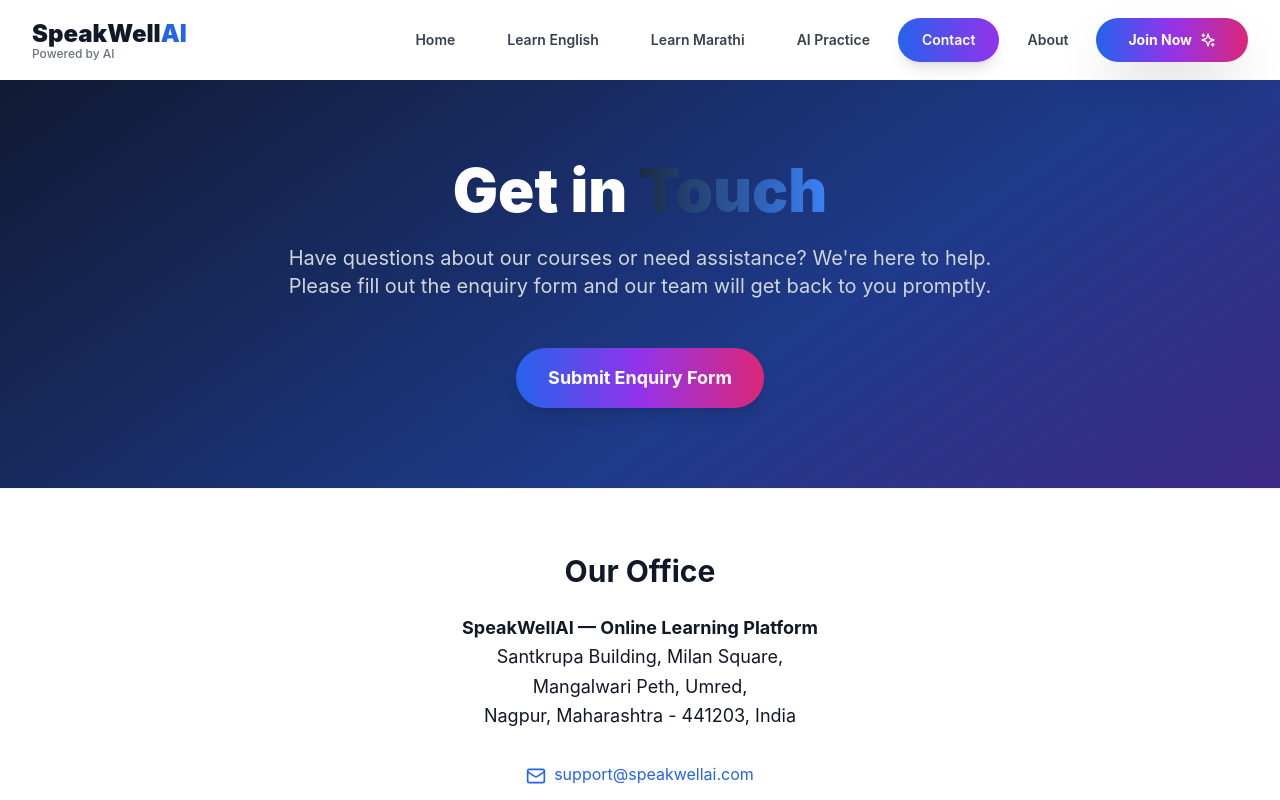
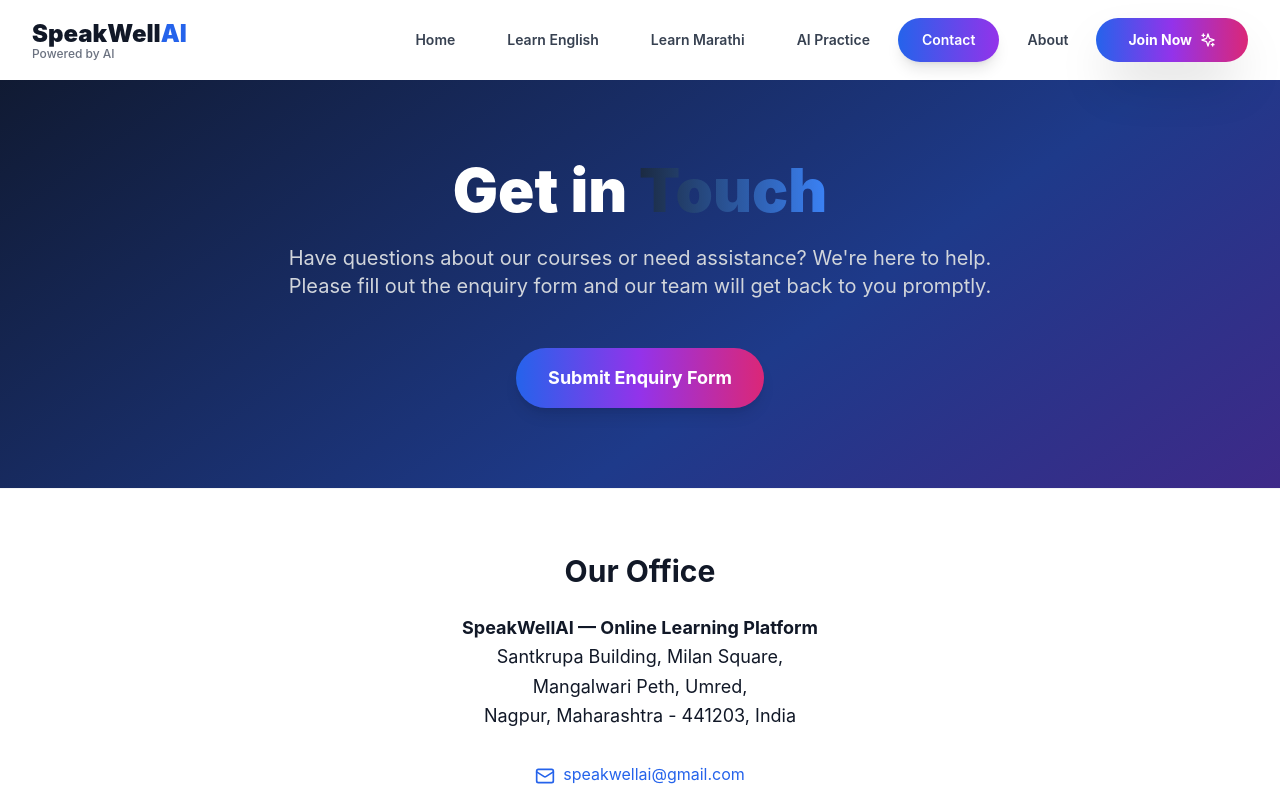
Before and after one commit to nikemod1/SpeakWellai, a React (Vite) app: page /contact in a window 1280 px wide. Shown: the top 800 px of the page. Built offline with nearby package versions, Linux system fonts and the light colour scheme.

Commit message:
Update Contact.tsx

```diff
--- a/src/pages/Contact.tsx
+++ b/src/pages/Contact.tsx
@@ -38,8 +38,8 @@ const Contact: React.FC = () => {
           <div className="mt-8 space-y-4">
             <p>
               <Mail className="inline-block w-5 h-5 mr-2 text-blue-600" />
-              <a href="mailto:support@speakwellai.com" className="text-blue-600 hover:underline">
-                support@speakwellai.com
+              <a href="mailto:speakwellai@gmail.com" className="text-blue-600 hover:underline">
+                speakwellai@gmail.com
               </a>
             </p>
             <p>
```
